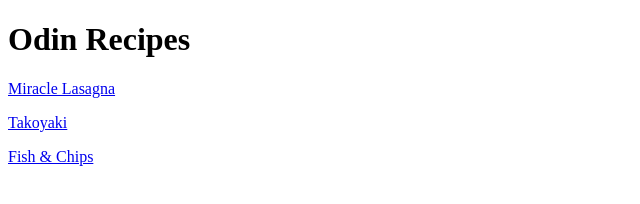
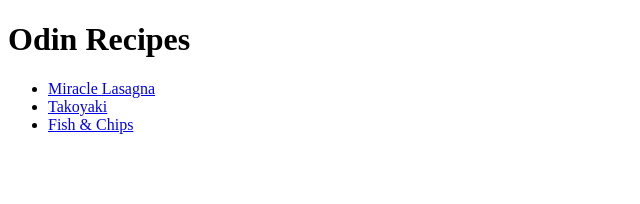
Before and after one commit to NoxusXIV/odin-recipes, a plain HTML site: page index.html in a window 1280 px wide. Shown: the whole page, without its empty margins (0-640 px from the left). Drawn offline with Linux system fonts and the light colour scheme.

Commit message:
change from paragraphs to unordered lists

```diff
--- a/index.html
+++ b/index.html
@@ -8,9 +8,11 @@
 </head>
 <body>
 <h1> Odin Recipes </h1>
-<p><a href="recipes/lasagna.html"> Miracle Lasagna </a></p>
-<p><a href= "recipes/takoyaki.html"> Takoyaki </a></p>
-<p><a href="recipes/fishandchips.html"> Fish & Chips </a></p>
+<ul>
+<li><a href="recipes/lasagna.html"> Miracle Lasagna </a></li>
+<li><a href= "recipes/takoyaki.html"> Takoyaki </a></li>
+<li><a href="recipes/fishandchips.html"> Fish & Chips </a></li>
+</ul>
 </body>
 
 </html>
```
